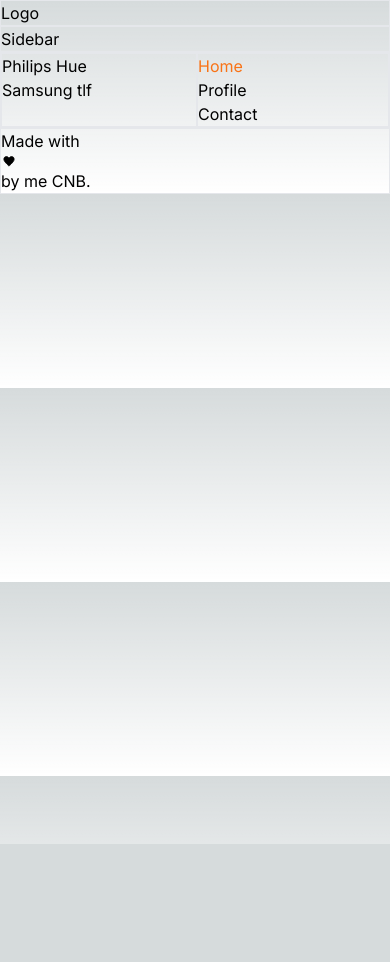
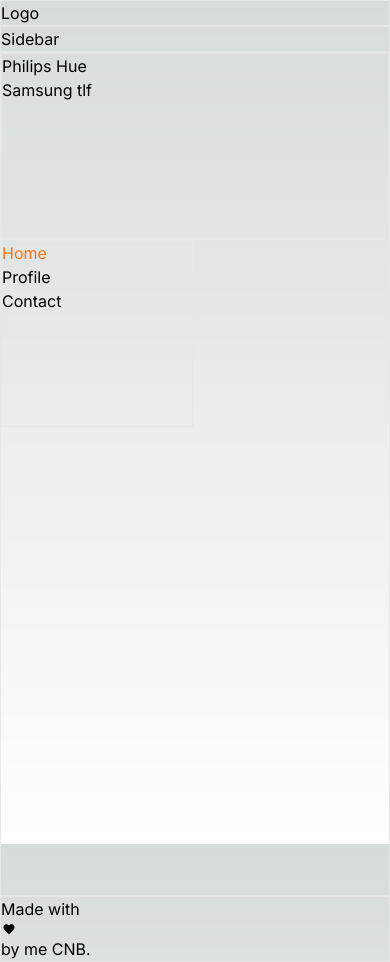
Before and after one commit to Cnbergh/fed2_sp_aw_cnb, a Next.js app: page / in a window 390 px wide. Before the commit the page ends 844 px from the top, so only its background shows below. Built offline with nearby package versions, Linux system fonts and the light colour scheme.

Commit message:
layout grid

```diff
--- a/app/components/Sidebar.tsx
+++ b/app/components/Sidebar.tsx
@@ -1,5 +1,5 @@
 export function Sidebar() {
-    return <section className="border">
+    return <section className="sidebar border">
         <div>Sidebar</div>
   </section>
   };
--- a/app/globals.css
+++ b/app/globals.css
@@ -25,3 +25,47 @@ body {
     )
     rgb(var(--background-start-rgb));
 }
+
+.container {
+  display: grid;
+  height: 100dvh;
+  grid-template-columns: 1fr 1fr 1fr 1fr;
+  grid-template-rows: 0.2fr 1.5fr 1.2fr 0.8fr;
+  grid-template-areas:
+    "header header header header"
+    "sidebar main main main"
+    "sidebar main main main"
+    "sidebar footer footer footer";
+}
+
+main {
+  grid-area: main;
+}
+
+header {
+  grid-area: header;
+}
+
+.sidebar {
+  grid-area: sidebar;
+}
+
+nav {
+  grid-area: nav;
+}
+
+footer {
+  grid-area: footer;
+}
+
+@media only screen and (max-width: 550px) {
+  .container {
+    grid-template-columns: 1fr;
+    grid-template-rows: 0.4fr 0.4fr auto 1fr;
+    grid-template-areas:
+      "header"
+      "sidebar"
+      "main"
+      "footer";
+  }
+}
--- a/app/layout.tsx
+++ b/app/layout.tsx
@@ -18,10 +18,12 @@ export default function RootLayout({
   return (
     <html lang="en">
       <body className={inter.className}>
+        <div className='container'>
         <Header />
         <Sidebar />
         <main>{children}</main>
         <Footer />
+        </div>
       </body>
     </html>
   )
```
